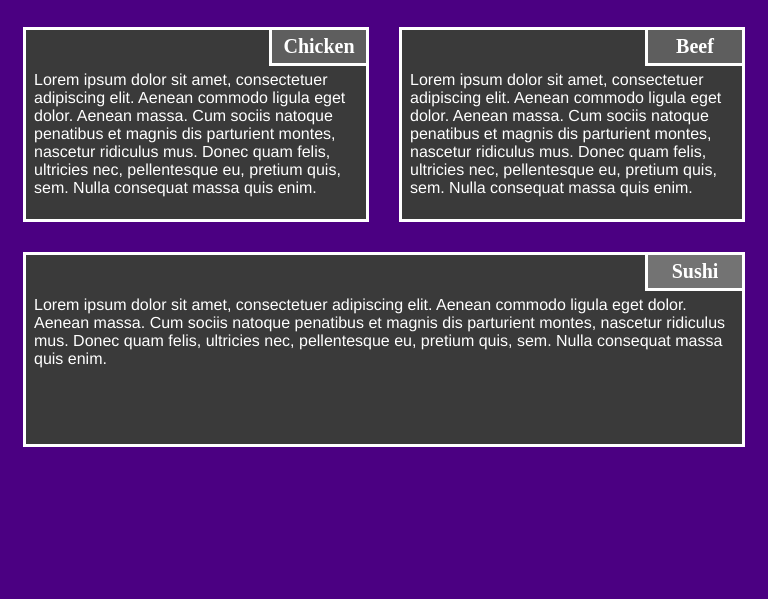
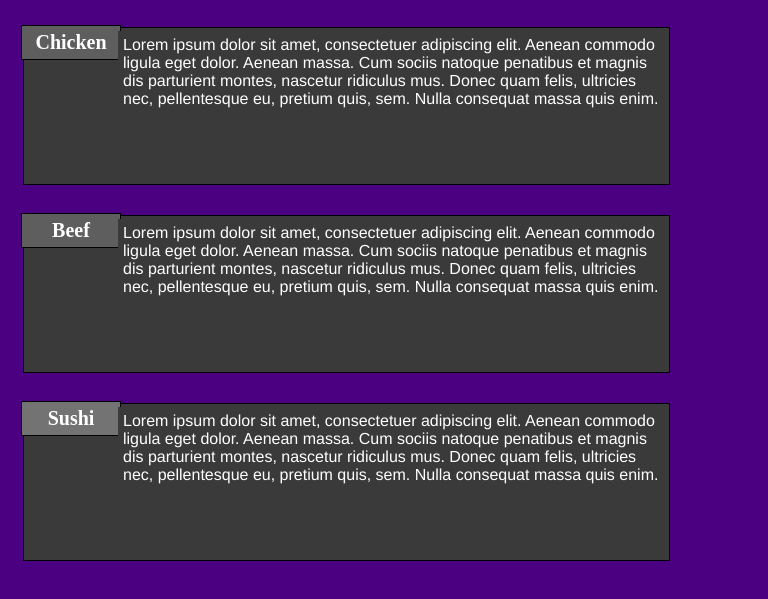
Before and after one commit to naveed-gung/naveed-gung.github.io, a plain HTML site: page md2-solution/index.html in a window 768 px wide. Shown: the part 95-694 px from the top of the page. Drawn offline with Linux system fonts and the light colour scheme.

Commit message:
Update style.css

```diff
--- a/md2-solution/css/style.css
+++ b/md2-solution/css/style.css
@@ -1,4 +1,4 @@
-     /*basic style*/
+    /* basic style */
 * {
   box-sizing: border-box;
 }
@@ -7,7 +7,6 @@
   background-color: #4B0082;
   color: silver;
 }
-
 
 h1 {
   margin-bottom: 15px;
@@ -30,7 +29,7 @@
 div {
   position: relative;
   background-color: #3A3A3A;
-        border: 3.5px solid white;
+  border: 1px solid black;
   width: 100%;
   margin-left: auto;
   margin-right: auto;
@@ -38,45 +37,42 @@
 }
 
 .sub1 {
-        float: right;
+  float: left;
   width: 100px;
   color: white;
   padding: 5px;
   margin: -3px -3px 0px;
-        border: 3.5px solid white;
+  border: 1px solid black;
   text-align: center;
   font-size: 125%;
   font-weight: bold;
   background-color: #5E5E5E;
-
 }
 
 .sub2 {
-        float: right;
+  float: left;
   color: white;
   width: 100px;
   padding: 5px;
   margin: -3px -3px 0px;
-        border: 3.5px solid white;
+  border: 1px solid black;
   text-align: center;
   font-size: 125%;
   font-weight: bold;
   background-color: #5E5E5E;
-
 }
 
 .sub3 {
   color: white;
-        float: right;
+  float: left;
   width: 100px;
   padding: 5px;
   margin: -3px -3px 0px;
-        border: 3.5px solid white;
+  border: 1px solid black;
   text-align: center;
   font-size: 125%;
   font-weight: bold;
   background-color: #737373;
-
 }
 
 .content {
@@ -85,7 +81,7 @@
   background-color: #3A3A3A;
   font-family: Helvetica;
   color: white;
-        margin: 3px ;
+  margin: 3px;
   height: 150px;
   overflow: auto;
 }
@@ -94,35 +90,10 @@
   width: 90%;
 }
 
-    /*desktop version*/
+/* desktop version */
 @media (min-width: 992px) {
   .column-lg-4 {
     float: left;
-            width: 33.33%;
+    width: 33
      }
-    }
-
-    /*tablet version*/
-    @media (min-width: 768px) and (max-width: 991px) {
-        .colmn-md-6 {
-            float: left;
-            width: 50%;
-            margin-left: auto;
-            margin-right: auto;
-        }
-
-        .colmn-md-12 {
-            float: left;
-            width: 100%;
-            margin-left: auto;
-            margin-right: auto;
-        }
-    }
-
-      /*mobile version*/
-    @media (max-width: 767px) {
-        .colmn-sm-12 {
-            float: left;
-            width: 100%;
-        }
-    }
+ )
```
Lines whose indentation alone changed are shown as unchanged.
